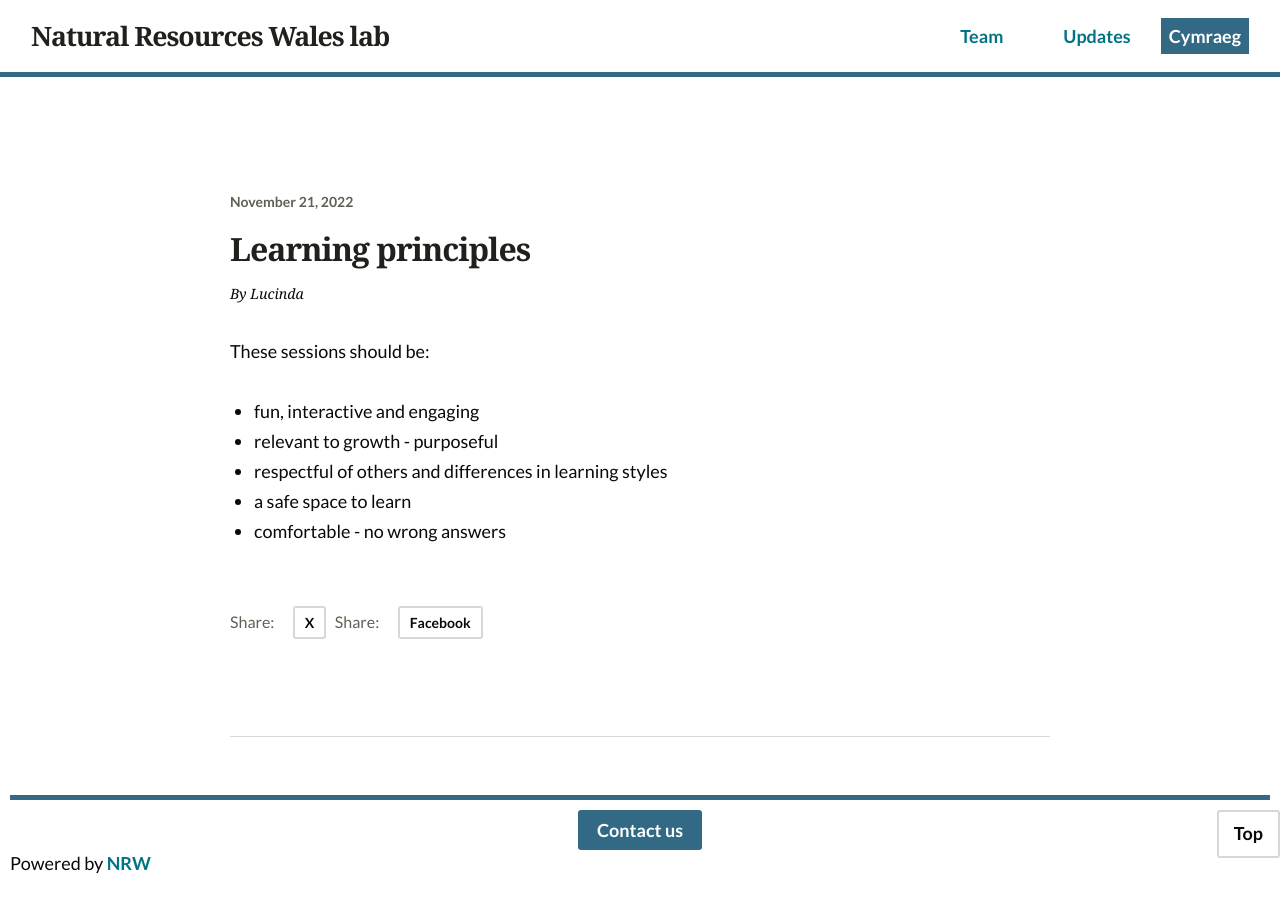
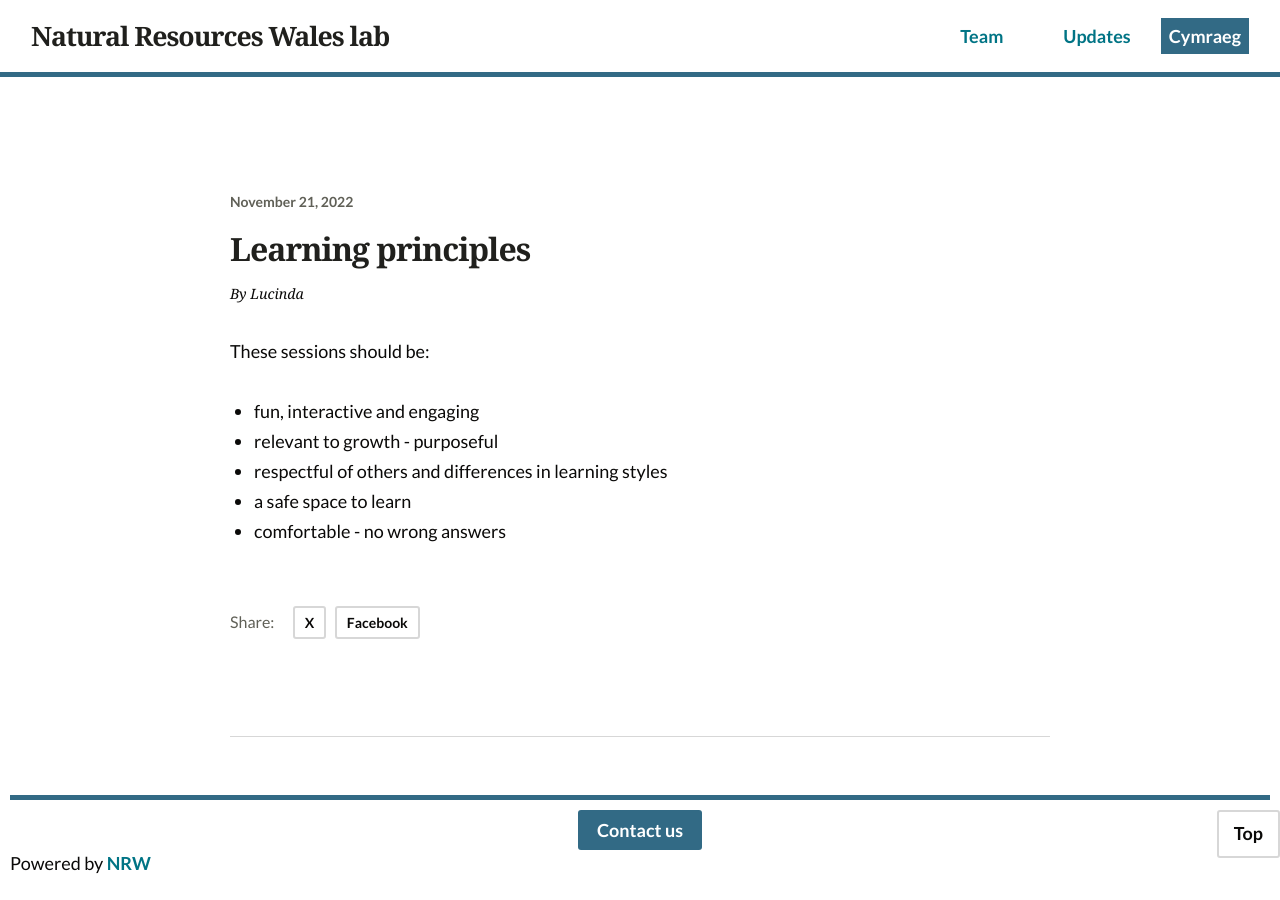
Before and after one commit to OwainJenkins/test-.github.io, a Jekyll site: the page built from en/updates/_posts/2022-11-21-learning-principles.md, in a window 1280 px wide. Built offline with Jekyll 4.4.1, drawn with Linux system fonts in a browser that asks for light colours.

Commit message:
fgfgndfx

```diff
--- a/_layouts/post.html
+++ b/_layouts/post.html
@@ -26,7 +26,6 @@ layout: default
       <span>{{ site.t[page.lang].share | capitalize }}:</span>
       <a target="_blank"
         href="https://twitter.com/intent/tweet?text={{ page.title | uri_escape }}&amp;url={{ page.url | absolute_url }}" rel="noopener">X</a>
-      <span>{{ site.t[page.lang].share | capitalize }}:</span>
       <a target="_blank"
         href="https://www.facebook.com/sharer/sharer.php?u={{ page.title | uri_escape }}&amp;url={{ page.url | absolute_url }}" rel="noopener">Facebook</a>
     </div><!-- .share-post -->
```
